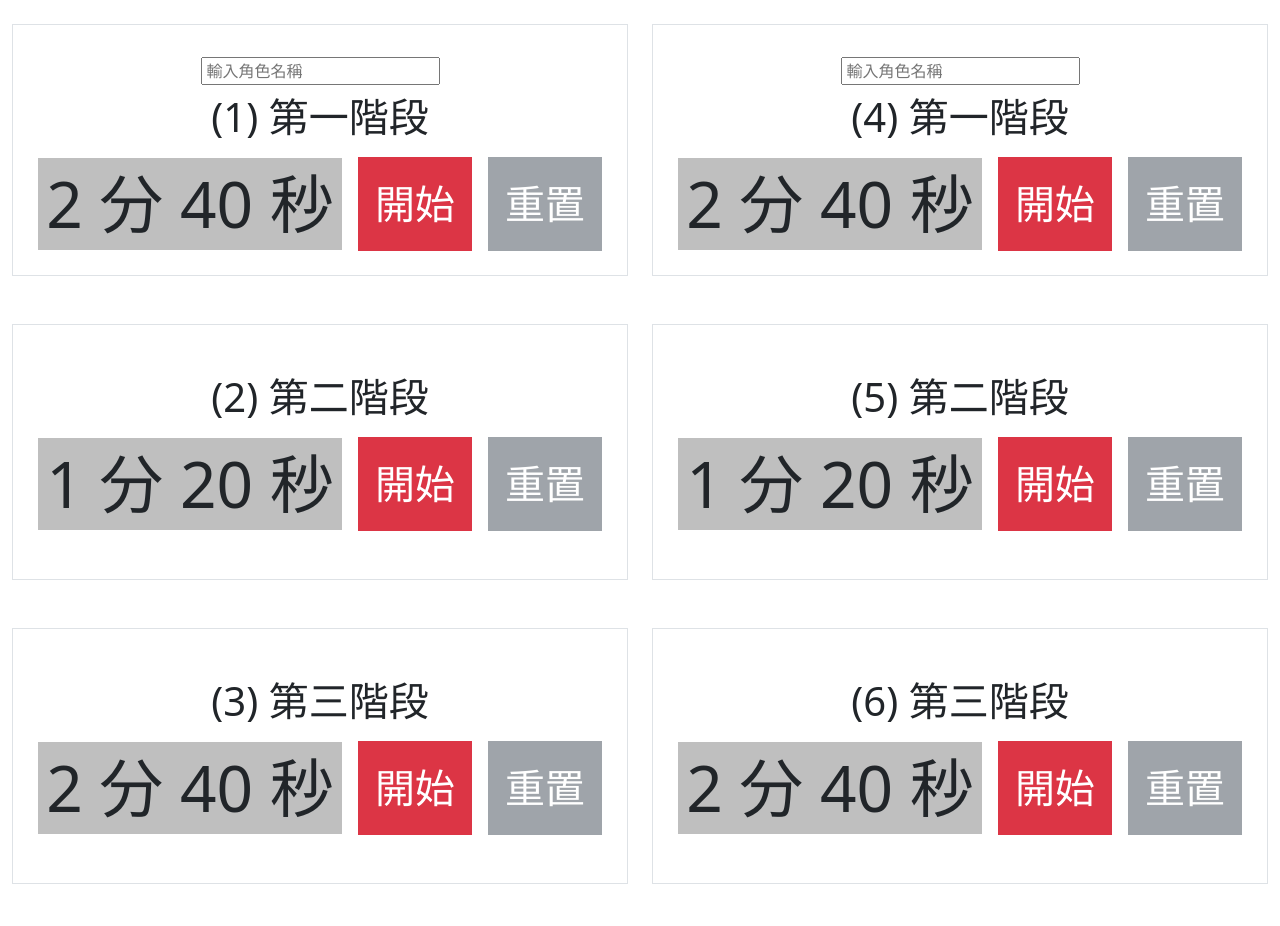
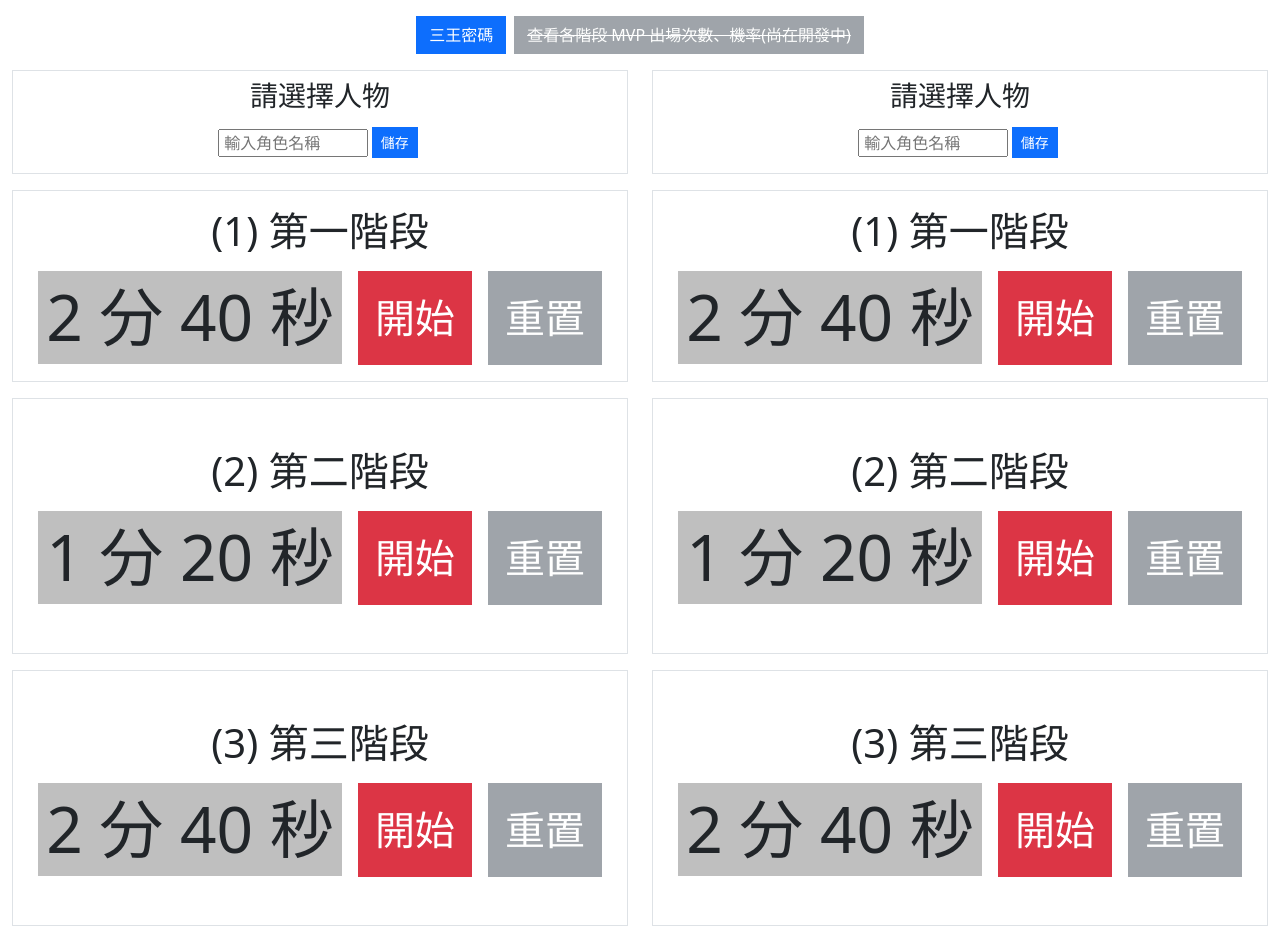
Before and after one commit to MizuYang/Three-Boss-Tools, a Vue app: page /#/ in a window 1280 px wide. Before the commit the page ends 884 px from the top, so only its background shows below. Built offline with nearby package versions, Linux system fonts and the light colour scheme.

Commit message:
新增 可以儲存角色名稱欄位

```diff
--- /dev/null
+++ b/src/components/modal/ThreeBossPword.vue
@@ -0,0 +1,47 @@
+<template>
+  <div class="modal" tabindex="-1" ref="modal">
+    <div class="modal-dialog modal-dialog-centered modal-lg">
+      <div class="modal-content">
+        <div class="modal-header">
+          <h5 class="modal-title h4">三王密碼</h5>
+          <button type="button" class="btn-close" data-bs-dismiss="modal" aria-label="Close"></button>
+        </div>
+        <div class="modal-body">
+          <img src="../../assets/三王.png" alt="三王密碼的圖片" class="d-block img-fluid mx-auto">
+        </div>
+        <div class="modal-footer">
+          <button type="button" class="btn btn-secondary" data-bs-dismiss="modal">關閉</button>
+        </div>
+      </div>
+    </div>
+  </div>
+</template>
+
+<script>
+import Modal from 'bootstrap/js/src/modal'
+export default {
+
+  data () {
+    return {
+      modal: ''
+
+    }
+  },
+
+  watch: {
+  },
+
+  methods: {
+    openModal () {
+      this.modal.show()
+    }
+  },
+
+  mounted () {
+    this.modal = new Modal(this.$refs.modal)
+  }
+
+}
+</script>
+
+<style lang='scss' scope></style>
--- a/src/views/HomeView.vue
+++ b/src/views/HomeView.vue
@@ -1,17 +1,44 @@
 <template>
-  <div class="d-flex mt-4">
+  <ul class="d-flex justify-content-center list-unstyled my-3">
+    <li><button type="button" class="btn btn-primary me-2" @click="openModal">三王密碼</button></li>
+    <li><button type="button" class="btn btn-secondary" disabled><s>查看各階段 MVP 出場次數、機率(尚在開發中)</s></button></li>
+  </ul>
+
+  <div class="d-flex">
+    <!-- 左 -->
     <div class="container">
-      <div class="position-relative text-center border mb-5 py-4">
+      <!-- 選擇人物名稱區塊 -->
+      <header class="border mb-3 p-2">
+        <!-- 人物名稱 -->
+        <h3 class="text-center">{{ currentPlayer['1']==='選擇當前角色名稱'? '請選擇人物':currentPlayer['1'] }}</h3>
+        <!-- 新增人物名稱輸入框 -->
+        <div class="d-flex align-items-center justify-content-center" v-if="selectPlayerShow['showInput1']">
+          <input type="text" placeholder="輸入角色名稱" class="my-2 me-1 ps-1 w-25" v-model="playerInput['1']">
+          <button class="btn btn-primary btn-sm me-1" type="button" @click="savePlayerName(1)">儲存</button>
+          <button class="btn btn-success btn-sm" type="button" @click="selectPlayerShow['showInput1']=false" v-if="selectPlayerShow['showInput1']&&localPlayerName.length>0">切換常用人物</button>
+        </div>
+
+        <!-- 常用人物下拉選擇 -->
+        <div class="d-flex align-items-center justify-content-center mb-2" v-else>
+          <select class="form-select form-select-sm w-50 me-1" aria-label="Default select example" v-model="currentPlayer['1']">
+            <option selected disabled>選擇當前角色名稱</option>
+            <option :value="playerName" v-for="playerName in localPlayerName" :key="playerName">{{ playerName }}</option>
+          </select>
+          <button class="btn btn-success btn-sm me-3" type="button" @click="selectPlayerShow.showInput1=true">切換新增人物</button>
+        </div>
+      </header>
+
+      <!-- 三個階段區塊 -->
+      <section class="position-relative text-center border mb-3 py-3">
         <span class="progress-color-1" ref="progress-1"></span>
-        <input type="text" placeholder="輸入角色名稱" class="my-2 ps-1">
         <h2 class="h1 mb-3">(1) 第一階段</h2>
         <div class="d-flex align-items-center justify-content-center">
           <h3 class="fs-time bg-time select-none mb-0 me-3 p-2">{{ showTime['1']?showTime['1']:' 2 分 40 秒 '  }}</h3>
           <button type="button" class="btn btn-danger p-lg me-3" @click="MVP(1)" :disabled="time['1']<160000">開始</button>
           <button type="button" class="btn btn-secondary p-lg" @click="resetTime(1)" :disabled="time['1']===160000">重置</button>
         </div>
-      </div>
-      <div class="position-relative text-center border mb-5 py-5">
+      </section>
+      <section class="position-relative text-center border mb-3 py-5">
         <span class="progress-color-2" ref="progress-2"></span>
         <h2 class="h1 mb-3">(2) 第二階段</h2>
         <div class="d-flex align-items-center justify-content-center">
@@ -19,8 +46,8 @@
           <button type="button" class="btn btn-danger p-lg me-3" @click="MVP(2)" :disabled="time['2']<80000">開始</button>
           <button type="button" class="btn btn-secondary p-lg" @click="resetTime(2)" :disabled="time['2']===80000">重置</button>
         </div>
-      </div>
-      <div class="position-relative text-center border py-5">
+      </section>
+      <section class="position-relative text-center border py-5">
         <span class="progress-color-3" ref="progress-3"></span>
         <h2 class="h1 mb-3">(3) 第三階段</h2>
         <div class="d-flex align-items-center justify-content-center">
@@ -28,46 +55,74 @@
           <button type="button" class="btn btn-danger p-lg me-3" @click="MVP(3)" :disabled="time['3']<160000">開始</button>
           <button type="button" class="btn btn-secondary p-lg" @click="resetTime(3)" :disabled="time['3']===160000">重置</button>
         </div>
-      </div>
+      </section>
     </div>
+    <!-- 右 -->
     <div class="container">
-      <div class="position-relative text-center border mb-5 py-4">
+      <!-- 選擇人物名稱區塊 -->
+      <header class="border mb-3 p-2">
+        <!-- 人物名稱 -->
+        <h3 class="text-center">{{ currentPlayer['2']==='選擇當前角色名稱'? '請選擇人物':currentPlayer['2'] }}</h3>
+        <!-- 新增人物名稱輸入框 -->
+        <div class="d-flex align-items-center justify-content-center" v-if="selectPlayerShow['showInput2']">
+          <input type="text" placeholder="輸入角色名稱" class="my-2 me-1 ps-1 w-25" v-model="playerInput['2']">
+          <button class="btn btn-primary btn-sm me-1" type="button" @click="savePlayerName(2)">儲存</button>
+          <button class="btn btn-success btn-sm" type="button" @click="selectPlayerShow['showInput2']=false" v-if="selectPlayerShow['showInput2']&&localPlayerName.length>0">切換常用人物</button>
+        </div>
+
+        <!-- 常用人物下拉選擇 -->
+        <div class="d-flex align-items-center justify-content-center mb-2" v-else>
+          <select class="form-select form-select-sm w-50 me-1" aria-label="Default select example" v-model="currentPlayer['2']">
+            <option selected disabled>選擇當前角色名稱</option>
+            <option :value="playerName" v-for="playerName in localPlayerName" :key="playerName">{{ playerName }}</option>
+          </select>
+          <button class="btn btn-success btn-sm me-3" type="button" @click="selectPlayerShow.showInput2=true">切換新增人物</button>
+        </div>
+      </header>
+
+      <!-- 三個階段區塊 -->
+      <section class="position-relative text-center border mb-3 py-3">
         <span class="progress-color-1" ref="progress-4"></span>
-        <input type="text" placeholder="輸入角色名稱" class="my-2 ps-1">
-        <h2 class="h1 mb-3">(4) 第一階段</h2>
+        <h2 class="h1 mb-3">(1) 第一階段</h2>
         <div class="d-flex align-items-center justify-content-center">
           <h3 class="fs-time bg-time select-none mb-0 me-3 p-2">{{ showTime['4']?showTime['4']:' 2 分 40 秒 '  }}</h3>
           <button type="button" class="btn btn-danger p-lg me-3" @click="MVP(4)" :disabled="time['4']<160000">開始</button>
           <button type="button" class="btn btn-secondary p-lg" @click="resetTime(4)" :disabled="time['4']===160000">重置</button>
         </div>
-      </div>
-      <div class="position-relative text-center border mb-5 py-5">
+      </section>
+      <section class="position-relative text-center border mb-3 py-5">
         <span class="progress-color-2" ref="progress-5"></span>
-        <h2 class="h1 mb-3">(5) 第二階段</h2>
+        <h2 class="h1 mb-3">(2) 第二階段</h2>
         <div class="d-flex align-items-center justify-content-center">
           <h3 class="fs-time bg-time select-none mb-0 me-3 p-2">{{ showTime['5']?showTime['5']:' 1 分 20 秒 '  }}</h3>
           <button type="button" class="btn btn-danger p-lg me-3" @click="MVP(5)" :disabled="time['5']<80000">開始</button>
           <button type="button" class="btn btn-secondary p-lg" @click="resetTime(5)" :disabled="time['5']===80000">重置</button>
         </div>
-      </div>
-      <div class="position-relative text-center border py-5">
+      </section>
+      <section class="position-relative text-center border py-5">
         <span class="progress-color-3" ref="progress-6"></span>
-        <h2 class="h1 mb-3">(6) 第三階段</h2>
+        <h2 class="h1 mb-3">(3) 第三階段</h2>
         <div class="d-flex align-items-center justify-content-center">
           <h3 class="fs-time bg-time select-none mb-0 me-3 p-2">{{ showTime['6']?showTime['6']:' 2 分 40 秒 '  }}</h3>
           <button type="button" class="btn btn-danger p-lg me-3" @click="MVP(6)" :disabled="time['6']<160000">開始</button>
           <button type="button" class="btn btn-secondary p-lg" @click="resetTime(6)" :disabled="time['6']===160000">重置</button>
         </div>
-      </div>
+      </section>
     </div>
   </div>
 
   <audio :src="musicPath" class="d-none" ref="audio" controls></audio>
+  <ThreeBossPword ref="threeBossPword"></ThreeBossPword>
 </template>
 
 <script>
 import musicPath from '../assets/sounds/門鈴.wav'
+import ThreeBossPword from '../components/modal/ThreeBossPword.vue'
 export default {
+  components: {
+    ThreeBossPword
+  },
+
   data () {
     return {
       musicPath: musicPath,
@@ -87,8 +142,38 @@ export default {
         5: 80000,
         6: 160000
       },
-      showTime: {},
-      timeStamp: {}
+      showTime: {}, //* 畫面顯示的時間
+      timeStamp: {}, //* 用來暫停計時器
+      playerInput: { //* 輸入文字欄位
+        1: '',
+        2: ''
+      },
+      //* localStorage 中已儲存的人物名稱(迴圈下拉選單)
+      localPlayerName: JSON.parse(localStorage.getItem('player1')) || [],
+      currentPlayer: {
+        1: '選擇當前角色名稱',
+        2: '選擇當前角色名稱'
+      },
+      selectPlayerShow: { //* 判斷顯示新增輸入或常用人物下拉選單
+        showInput1: true,
+        showInput2: true
+      }
+    }
+  },
+
+  watch: {
+    //* 本地端有儲存的名字，才顯示"切換常用人物"、並且預設顯示下拉選單區塊
+    localPlayerName: {
+      handler () {
+        if (this.localPlayerName.length > 0) {
+          this.selectPlayerShow.showInput1 = false
+          this.selectPlayerShow.showInput2 = false
+        } else {
+          this.selectPlayerShow.showInput1 = true
+          this.selectPlayerShow.showInput2 = true
+        }
+      },
+      immediate: true
     }
   },
 
@@ -123,6 +208,7 @@ export default {
 
       this.showTime[count] = ` ${min} 分 ${sec} 秒`
     },
+    //* 重置時間
     resetTime (count) {
       this.time[count] = this.originTime[count]
 
@@ -131,9 +217,29 @@ export default {
       this.progressComputed(count)
 
       clearInterval(this.timeStamp[count])
+    },
+    //* 新增角色名字到 localStorage
+    savePlayerName (count) {
+      const playerName = this.playerInput[count]
+
+      if (!playerName) return
+
+      //* 取出舊的資料
+      this.localPlayerName = JSON.parse(localStorage.getItem('player1')) || []
+
+      //* 加上新的資料
+      this.localPlayerName.push(playerName)
+
+      //* 回傳回去 localStorage
+      localStorage.setItem('player1', JSON.stringify(this.localPlayerName))
+      this.playerInput[count] = ''
+      console.log('新增成功!!')
+    },
+    //* 開啟 Modal
+    openModal () {
+      this.$refs.threeBossPword.openModal()
     }
   }
-
 }
 </script>
 
```
Also changed, not shown: src/assets/logo.png (deleted), src/assets/三王.png (added).
